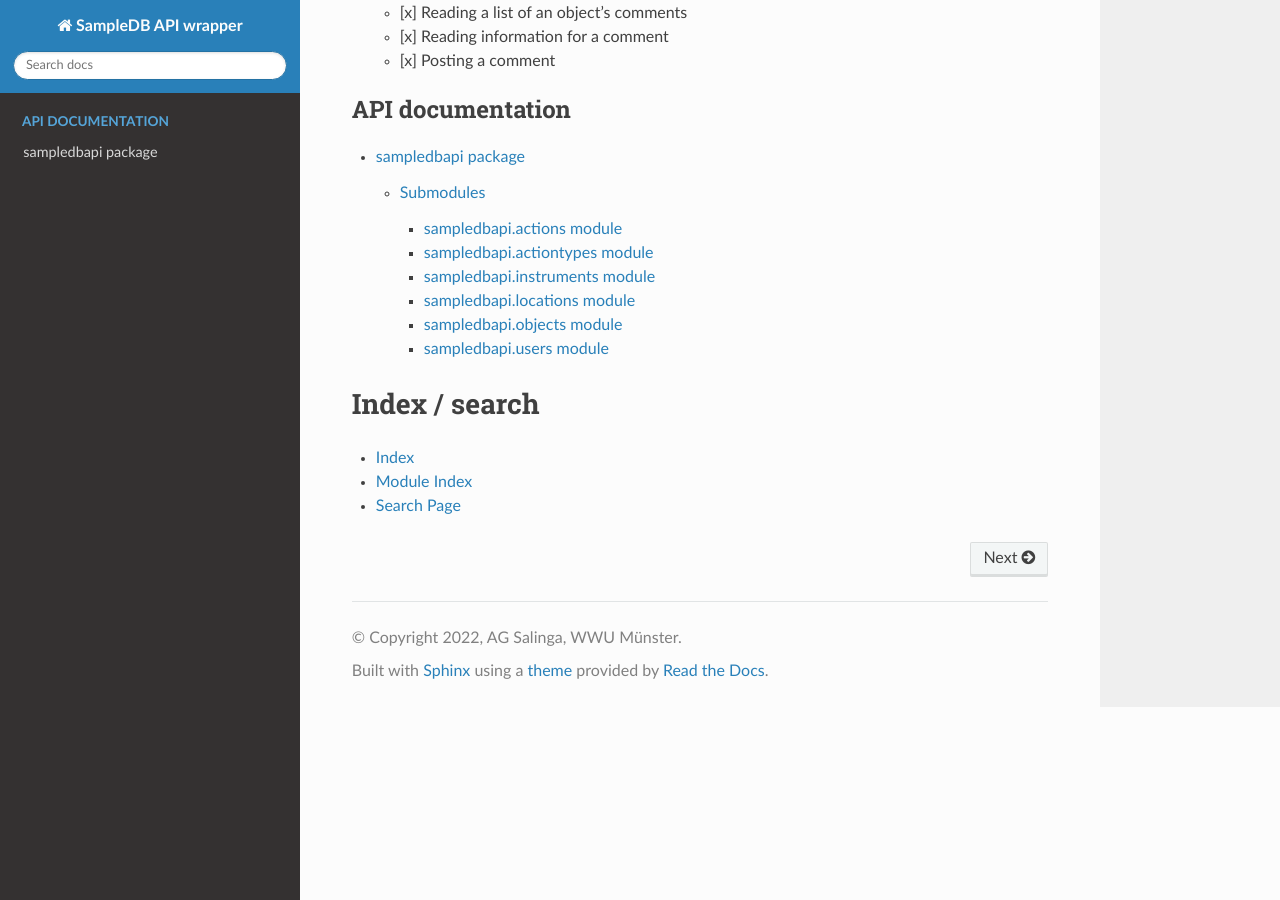
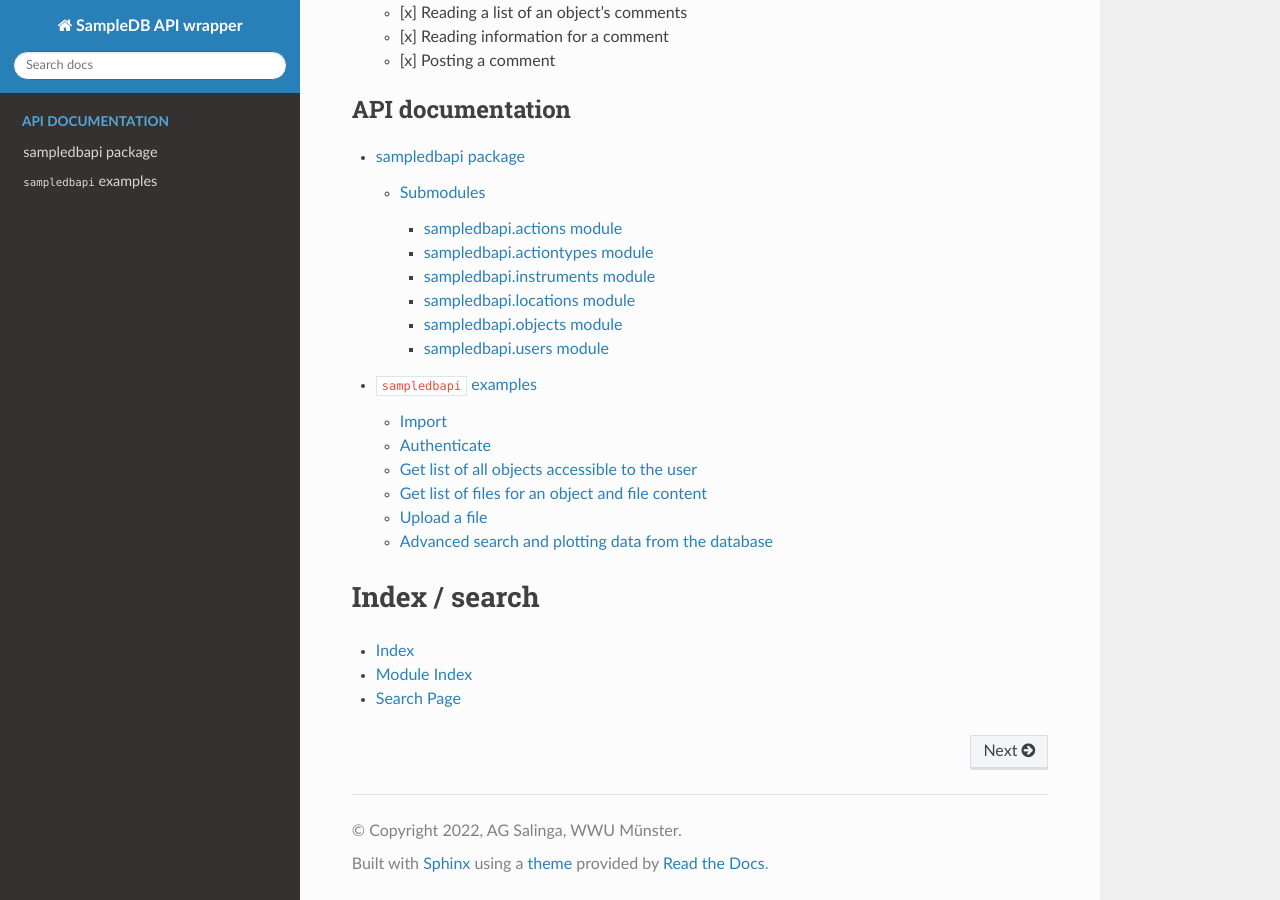
Before and after one commit to AG-Salinga/sampledb-api-wrapper, a Sphinx documentation site: the page built from doc/index.rst, in a window 1280 px wide and 900 px high, scrolled down 2907 px. Built offline with Sphinx 7.4.7 and the Read the Docs theme 2.0.0, drawn with Linux system fonts in a browser that asks for light colours.

Commit message:
Add notebook with examples

```diff
--- a/doc/conf.py
+++ b/doc/conf.py
@@ -43,7 +43,8 @@ extensions = [
     'sphinx.ext.autodoc',
     'sphinx.ext.viewcode',
     'sphinx.ext.napoleon',
-    'm2r2'
+    'm2r2',
+    'nbsphinx',
 ]
 
 # Add any paths that contain templates here, relative to this directory.
--- a/doc/index.rst
+++ b/doc/index.rst
@@ -5,6 +5,7 @@
    :caption: API documentation
 
    sampledbapi
+   Examples.ipynb
 
 Index / search
 ==============
```
Also changed, not shown: .gitlab-ci.yml, doc/Examples.ipynb (added).
